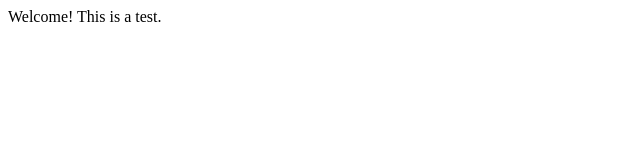
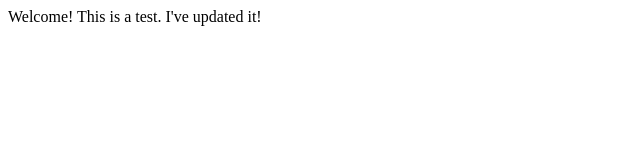
Before and after one commit to raphaklaus/site-deploy, a website: page index.html in a window 1280 px wide. Shown: the whole page, without its empty margins (0-640 px from the left). Drawn offline with Linux system fonts and the light colour scheme.

Commit message:
feat: that's pretty much all

```diff
--- a/index.html
+++ b/index.html
@@ -6,5 +6,6 @@
   </head>
   <body>
     Welcome! This is a test.
+    I've updated it!
   </body>
 </html>
```
